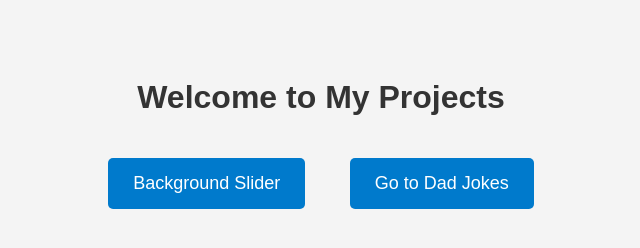
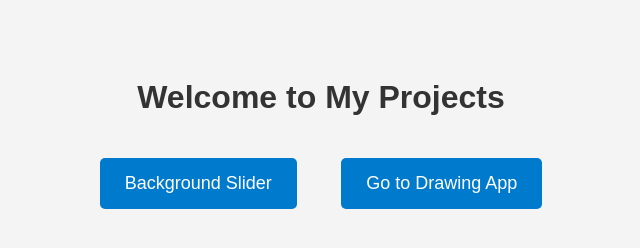
Before and after one commit to tbiswas13793/databasetestdesigns, a plain HTML site: page index.html in a window 1280 px wide. Shown: the whole page, without its empty margins (319-959 px from the left). Drawn offline with Linux system fonts and the light colour scheme.

Commit message:
Update index.html

```diff
--- a/index.html
+++ b/index.html
@@ -32,6 +32,6 @@
 <body>
   <h1>Welcome to My Projects</h1>
   <a href="Background-Slider/index.html">Background Slider</a>
-  <a href="Dad-Jokes/index.html">Go to Dad Jokes</a>
+  <a href="Dad-Jokes/index.html">Go to Drawing App</a>
 </body>
 </html>
```
